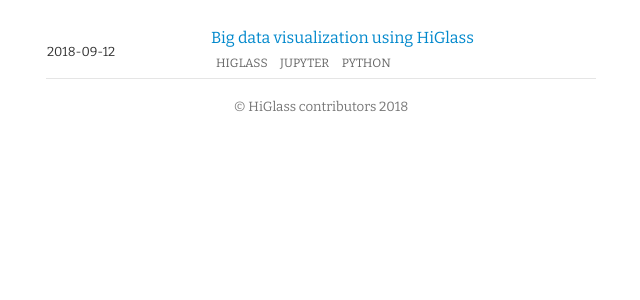
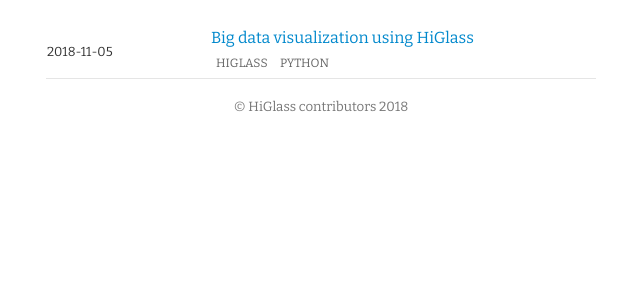
Before and after one commit to higlass/higlass-blog, a Jekyll site: the page built from post_list.html, in a window 1280 px wide. Shown: the top 300 px of the page, without its empty margins (319-959 px from the left). Built offline with Jekyll 4.4.1, drawn with Linux system fonts in a browser that asks for light colours.

Commit message:
Renamed blog post

```diff
--- a/_posts/2018-09-12-higlass-jupyter-notebook.md
+++ b/_posts/2018-11-05-higlass-overview.md
@@ -2,7 +2,7 @@
 layout: post
 title:  "Big data visualization using HiGlass"
 description: "Using HiGlass to view and explore large datasets."
-tags: higlass jupyter python
+tags: higlass python
 thumbnail:
 ---
 
@@ -290,7 +290,7 @@
 <script src="https://cdnjs.cloudflare.com/ajax/libs/react-bootstrap/0.32.1/react-bootstrap.min.js"></script>
 
 <script src="https://unpkg.com/higlass@1.2.8/dist/hglib.js"></script>
-<script src="{{ '/js/higlass-jupyter-notebook/index.js' | prepend: site.baseurl }}"></script>
+<script src="{{ '/js/higlass-overview/index.js' | prepend: site.baseurl }}"></script>
 
 <script>
 </script>
```
Also changed, not shown: js/higlass-overview/index.js (renamed from js/higlass-jupyter-notebook/index.js).
